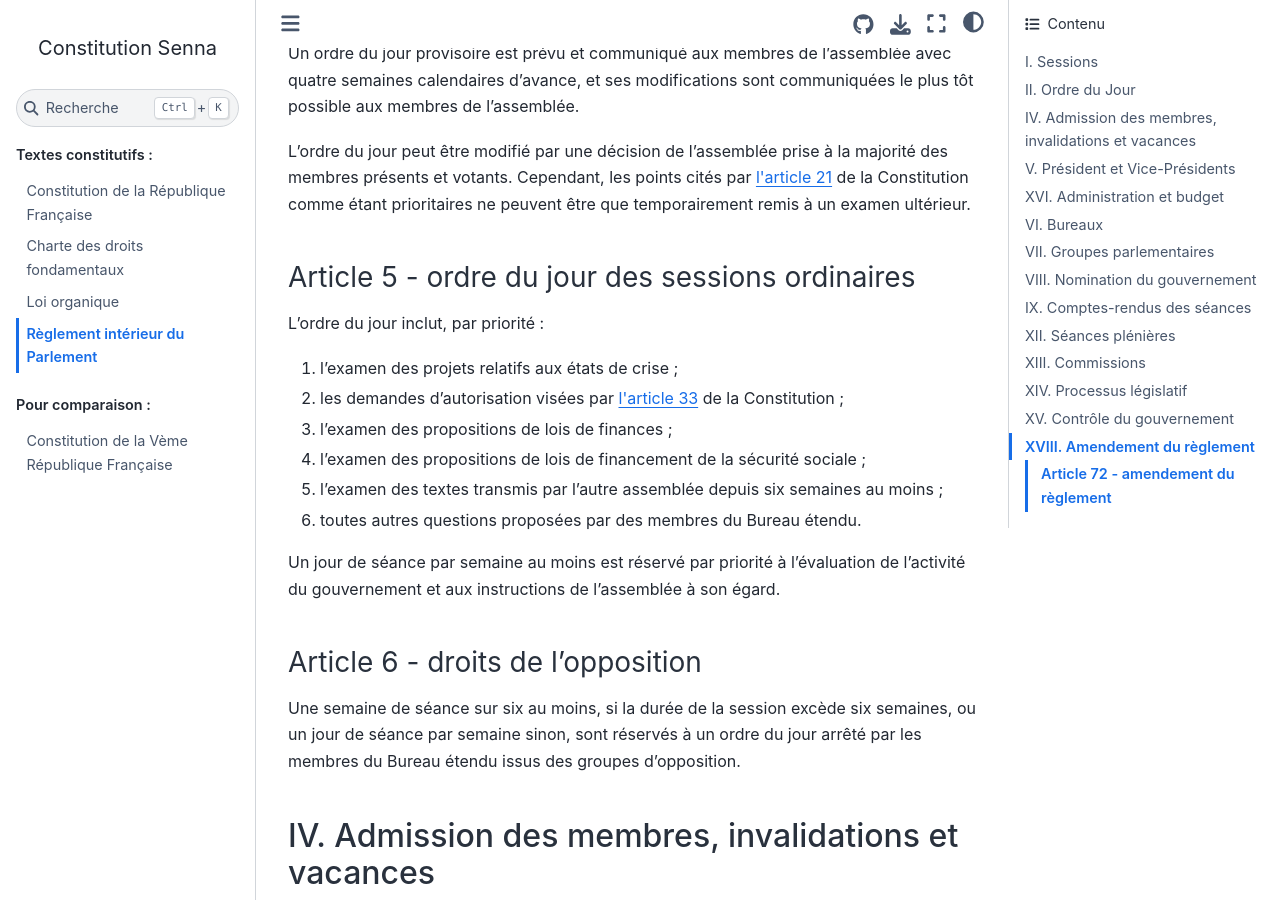
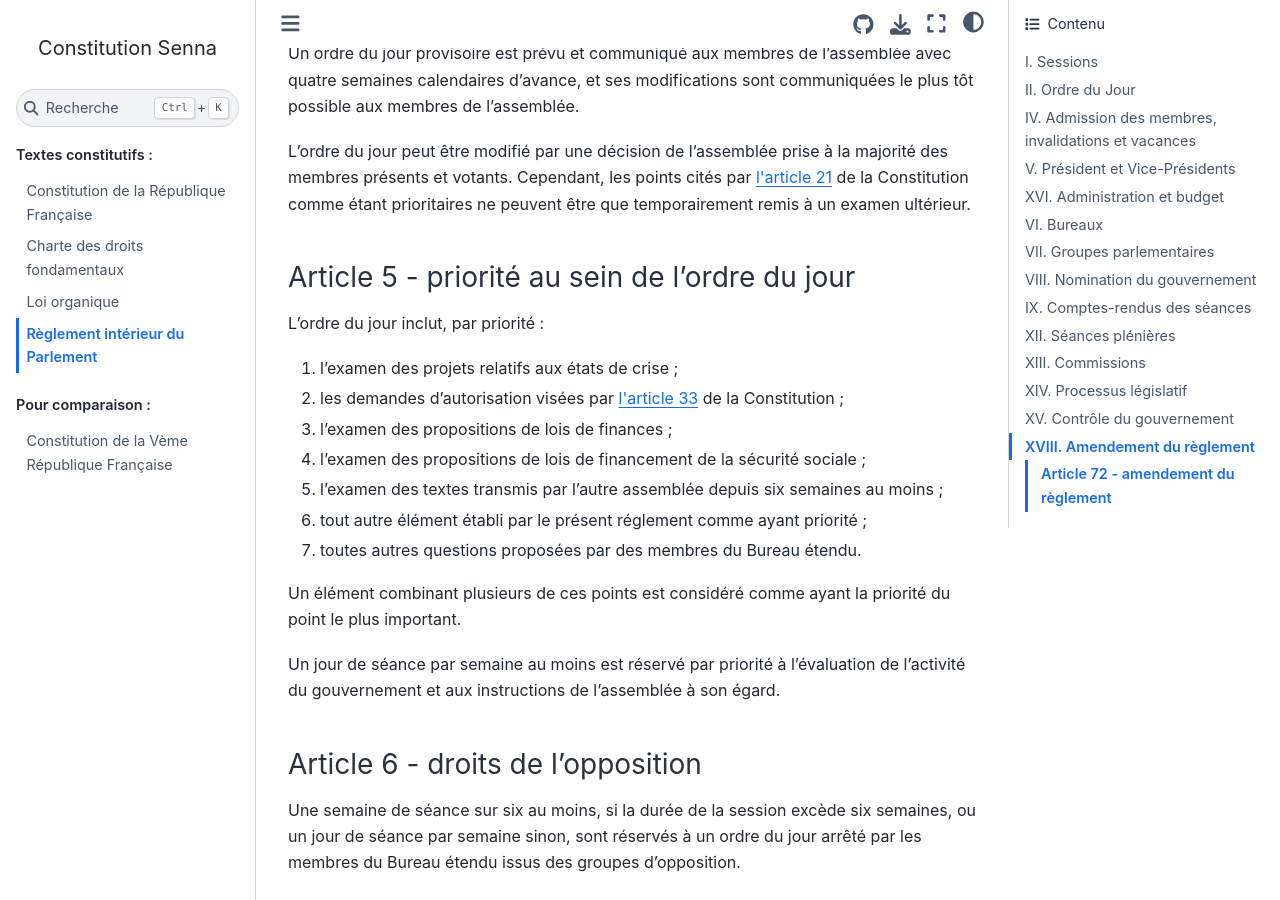
Before and after one commit to Gouvernathor/senna, a Sphinx documentation site: the page built from source/reglement_interieur.rst, in a window 1280 px wide and 900 px high, scrolled down 1674 px. Built offline with Sphinx 7.4.7 and the Sphinx Book theme 1.1.4, drawn with Linux system fonts in a browser that asks for light colours; some of the changed text lies outside the part shown.

Commit message:
précisions sur les priorités dans l'odj

```diff
--- a/source/reglement_interieur.rst
+++ b/source/reglement_interieur.rst
@@ -99,7 +99,7 @@
 
 L'ordre du jour peut être modifié par une décision de l'assemblée prise à la majorité des membres présents et votants. Cependant, les points cités par :artref:`ordre du jour des assemblées` de la Constitution comme étant prioritaires ne peuvent être que temporairement remis à un examen ultérieur.
 
-.. article:: ordre du jour des sessions ordinaires
+.. article:: priorité au sein de l'ordre du jour
 
 L'ordre du jour inclut, par priorité :
 
@@ -108,8 +108,12 @@
 #. l'examen des propositions de lois de finances ;
 #. l'examen des propositions de lois de financement de la sécurité sociale ;
 #. l'examen des textes transmis par l'autre assemblée depuis six semaines au moins ;
+#. tout autre élément établi par le présent réglement comme ayant priorité ;
 #. toutes autres questions proposées par des membres du Bureau étendu.
 
+Un élément combinant plusieurs de ces points est considéré comme ayant la priorité du point le plus important.
+
+.. par exemple une motion de réunion (avant-dernier point) pour considérer une loi de finances (deuxième point) est de priorité 2
 
 Un jour de séance par semaine au moins est réservé par priorité à l'évaluation de l'activité du gouvernement et aux instructions de l'assemblée à son égard.
 
```
